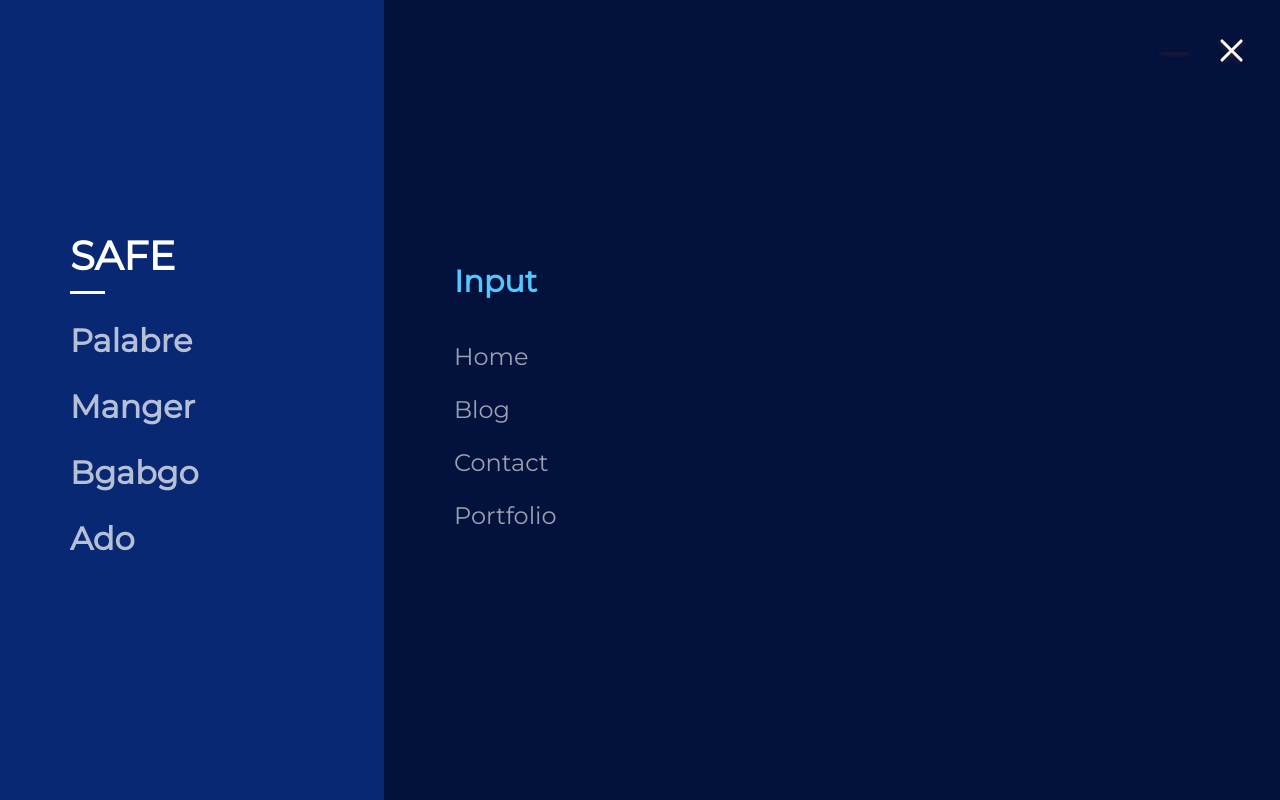
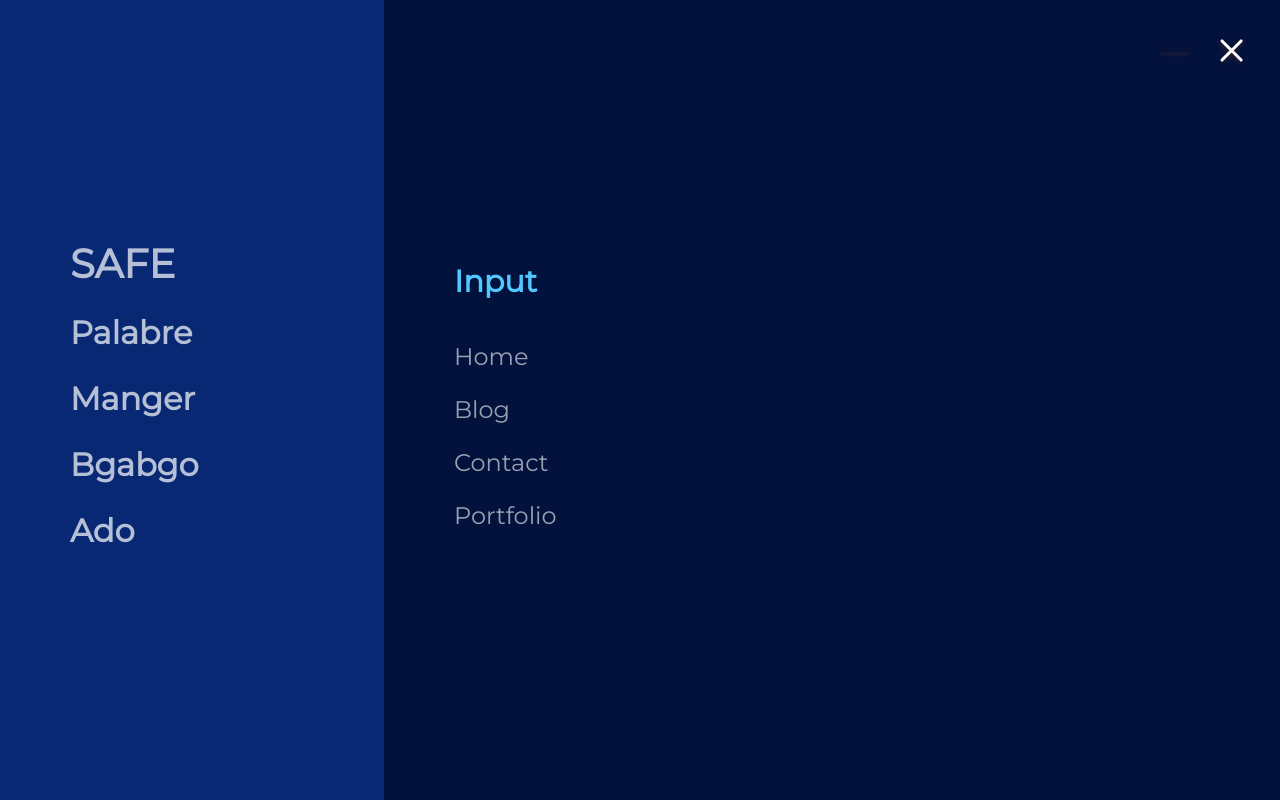
Before and after one commit to yjolivier/burger-menu-with-fade-effect, a plain HTML site: page index.html in a window 1280 px wide. Both pictures are taken after a click on the element 1215 px from the left and 50 px from the top of the page. Drawn offline with Linux system fonts and the light colour scheme.

Commit message:
Start tab effect

```diff
--- a/index.html
+++ b/index.html
@@ -13,10 +13,10 @@
 				<div id="menu_burger_id" class="menu_burger">
 					<div class="menu-btn__burger"></div>
 				</div>
-				<nav id="menu_nav_id" class="menu_nav">
+				<nav id="menu_nav_id" class="menu_nav tab-nav">
 					<ul class="menu_left">
 						<div class="menu_left_befor"></div>
-						<li class="menu_left-title">Safe</li>
+						<li class="menu_left-title"> <a href="#tab-one">Safe</a></li>
 						<li>
 							<a href=#>Palabre</a>
 						</li>
@@ -30,21 +30,23 @@
 							<a href=#>Ado</a>
 						</li>
 					</ul>
-					<ul class="menu_right">
+					<div class="tab-container">
+						<ul id="tab-one" class="menu_right tab-content">
 							<li class="menu_right-title">Input</li>
 							<li>
-							<a href=#>Home</a>
+								<a href="#">Home</a>
 							</li>
 							<li>
-							<a href=#>Blog</a>
+								<a href="#">Blog</a>
 							</li>
 							<li>
-							<a href=#>Contact</a>
+								<a href="#">Contact</a>
 							</li>
 							<li>
-							<a href=#>Portfolio</a>
+								<a href="#">Portfolio</a>
 							</li>
 						</ul>
+					</div>
 				</nav>
 			</menu>
 		</div>
--- a/main.js
+++ b/main.js
@@ -45,3 +45,21 @@ menuBtn.addEventListener('click', () => {
         menuContentCardLeftBefore.removeAttribute('style');
     }
 })
+
+
+/**
+ * Tab script
+ */
+
+const tabLinks = document.querySelectorAll('.tab-nav .menu_left li a');
+function changeTab(){
+    for(let i = 0; i < tabLinks.length; i++) {
+
+        let link = tabLinks[i].getAttribute('href');
+        let tabContent = document.getElementById(link.substr(1, link.length));
+        tabLinks[i].parentNode.classList.add('active');
+        tabContent.classList('active');
+    }
+}
+changeTab();
+// console.log(tabLinks);
--- a/scss/style.scss
+++ b/scss/style.scss
@@ -78,6 +78,9 @@
 			right: 0;
 			z-index: 10;
 			display: flex;
+			.tab-container{
+				width: 70%;
+			}
 			&::before{
 				content: '';
 				position: absolute;
@@ -117,6 +120,7 @@
 				background: transparent;
 				position: relative;
 				z-index: 200;
+				height: 100%;
 				li{
 					opacity: 0;
 					transition: all .5s ease-in-out;
@@ -150,7 +154,7 @@
 					line-height: 60px;
 					padding-left: 70px;
 					opacity: 0;
-					transition: all .5s ease-in-out;
+					transition: all .3s ease-in-out;
 					position: relative;
 					z-index: 201;
 					a{
@@ -177,22 +181,24 @@
 					}
 				}
 				li.menu_left-title{
-					font-size: 2.5rem;
-					font-weight: 800;
-					color: #fff;
-					margin-bottom: 25px;
-					text-transform: uppercase;
-					position: relative;
 					margin-top: 200px;
 					transition: all 1s ease-in-out;
-					&::after{
-						content: '';
-						position: absolute;
-						bottom: -8px;
-						left: 70px;
-						width: 35px;
-						height: 3px;
-						background: #fff;
+					a{
+						text-decoration: none;
+						font-size: 2.5rem;
+						font-weight: 800;
+						color: #fff;
+						margin-bottom: 25px;
+						text-transform: uppercase;
+						position: relative;
+						transition: all 1s ease-in-out;
+						cursor: pointer;
+						opacity: 0.7;
+					}
+					&:hover{
+						a{
+							opacity: 1;
+						}
 					}
 				}
 				& .menu_left_befor{
@@ -217,5 +223,6 @@
 				}
 			}
 		}
+
 	}
 }
```
Also changed, not shown: css/style.css, 1 other file. Lines whose indentation alone changed are shown as unchanged.
